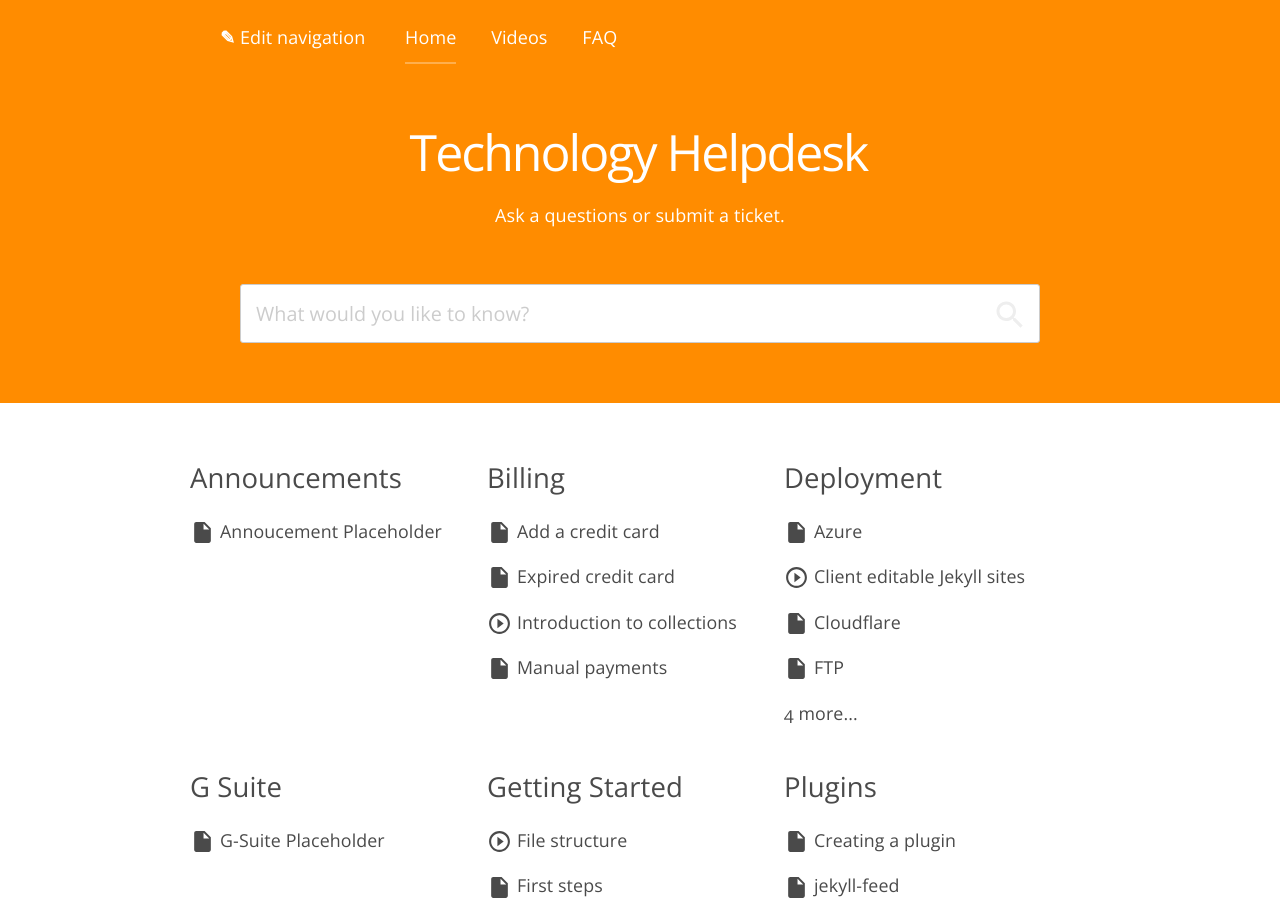
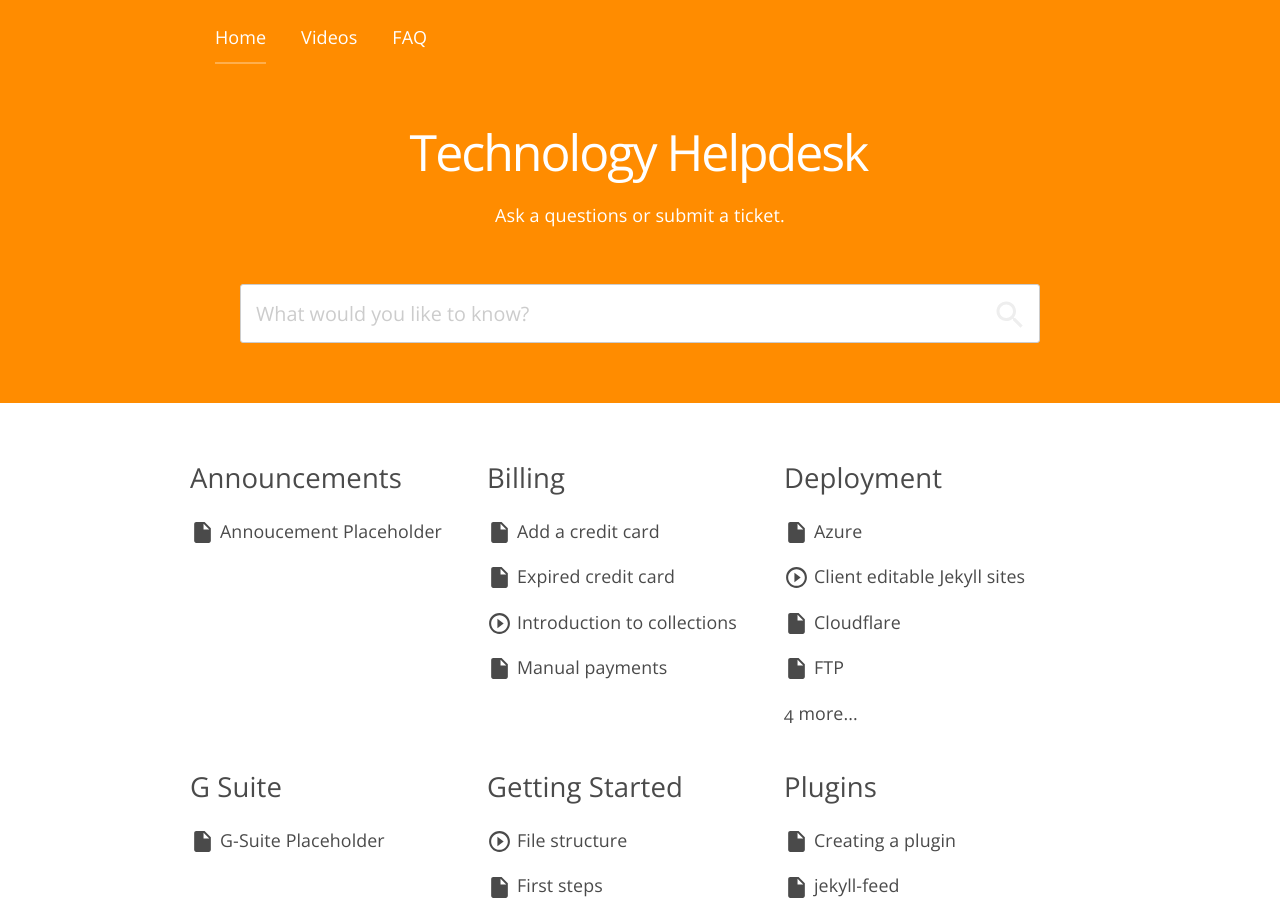
Before and after one commit to Agawam-IT/tech.agawamed.org, a Jekyll site: the page built from index.html, in a window 1280 px wide and 900 px high. Built offline with Jekyll 4.4.1, drawn with Linux system fonts in a browser that asks for light colours; nearby versions of some CDN libraries.

Commit message:
Update navigation.html

```diff
--- a/_includes/navigation.html
+++ b/_includes/navigation.html
@@ -1,6 +1,5 @@
 <a class="nav-toggle" id="open-nav" href="#">&#9776;</a>
 <nav>
-	<a class="editor-link btn" href="cloudcannon:collections/_data/navigation.yml" class="btn" style="padding: 5px;"><strong>&#9998;</strong> Edit navigation</a>
 	{% for link in site.data.navigation %}
 	{% assign class = "" %}
 
```
